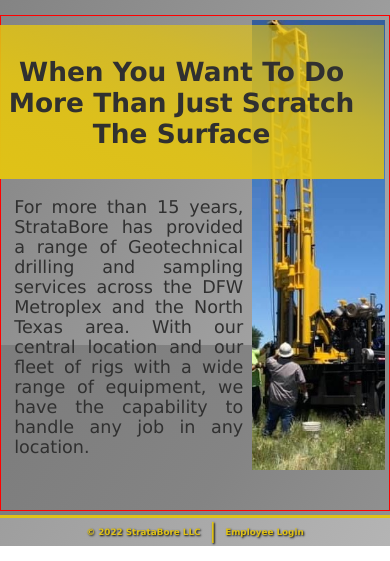
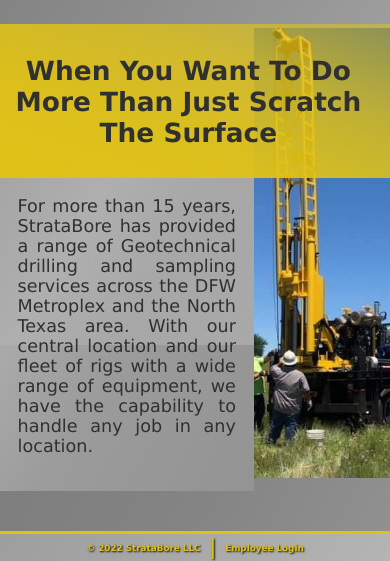
Before and after one commit to gr4ymanSOUND/stratabore-public, a plain HTML site: page index.html in a window 390 px wide. Shown: the part 499-1060 px from the top of the page. Drawn offline with Linux system fonts and the light colour scheme.

Commit message:
made small adjustments to the paragraph section of the card and the padding and margins for the info section

```diff
--- a/styles/StrataStyle2.css
+++ b/styles/StrataStyle2.css
@@ -173,10 +173,9 @@ p a:hover {
     justify-content: center;
     align-items: center;
     margin: 0;
-    padding: 0rem 2rem 2rem 2rem;
+    padding: 0rem 1rem 2rem 1rem;
     width: 100vw;
     max-width: 1000px;
-    border: 1px red solid;
 }
 
 .right-pic-solo {
@@ -190,10 +189,17 @@ p a:hover {
 }
 
 .info-left {
-    margin: 1rem 0rem 1rem 1rem;
+    margin: 1rem 0rem 1rem 0rem;
+    padding: 0 .5rem;
     z-index: 2;
-    padding-right: 1.5rem;
     min-height: 400px;
+
+}
+
+.info-left p {
+    margin: 0;
+    padding: 1rem 1rem 2rem 1rem;
+    background-image: linear-gradient(120deg, rgba(183, 183, 183, 0.6), rgba(188, 188, 188, 0.7), rgba(183, 183, 183, 0.5), rgba(183, 183, 183, 0.4), rgba(178, 178, 178, 0.3));
 }
 
 .section-header {
@@ -326,19 +332,20 @@ footer a:hover {
 
     .section-header {
         padding: .5rem 1.5rem .5rem .5rem;
-        margin: 0 -8rem 0 -1rem;
+        margin: 0 -8rem 0 0rem;
         /* text-align: left; */
     }
 
     .art-left {
-        padding: 0rem .25rem 2rem .25rem;
+        padding: 0rem 0rem 2rem 0rem;
     }
 
     .info-left {
         width: 65vw;
-        padding: 0 .5rem 0 .5rem;
+        padding: 0;
         margin: .5rem 0 0 0rem;
         align-self: stretch;
+
     }
 
     .right-pic-solo {
```
